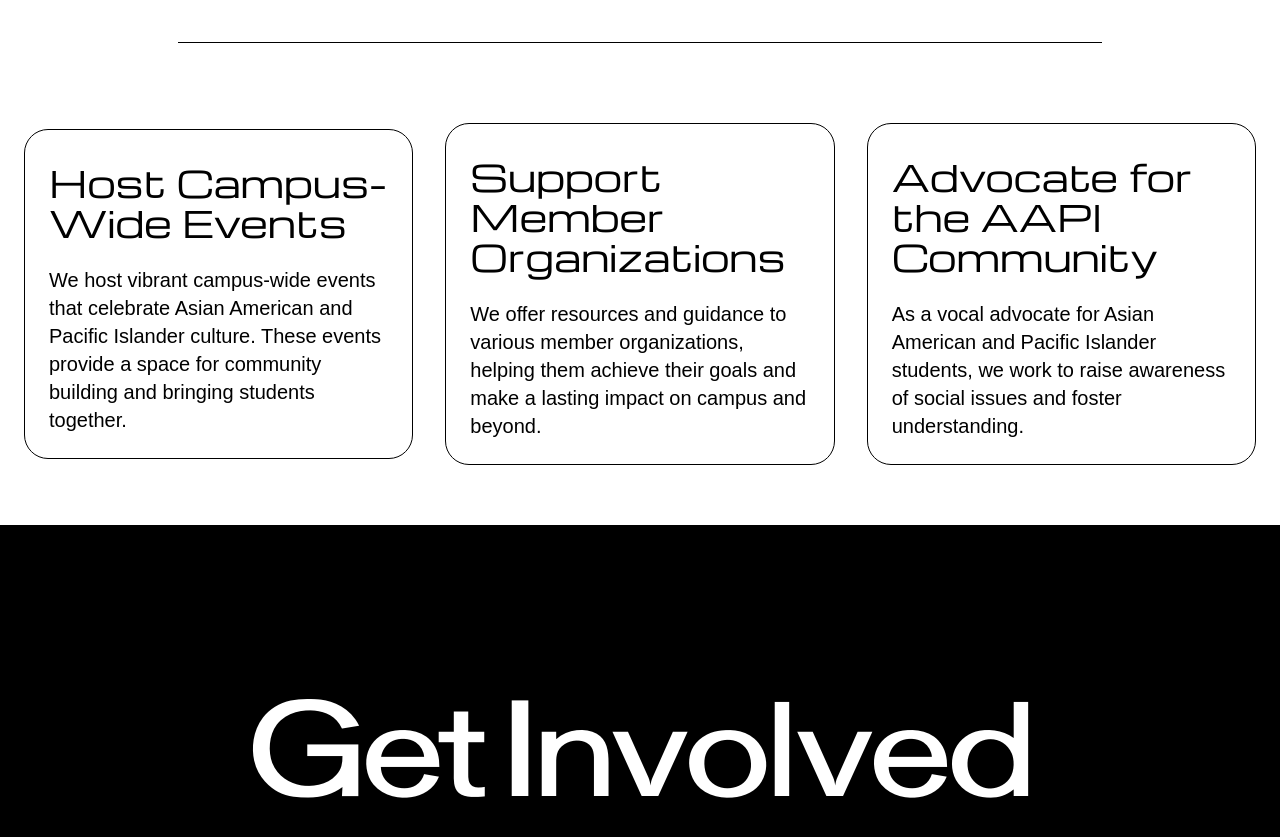
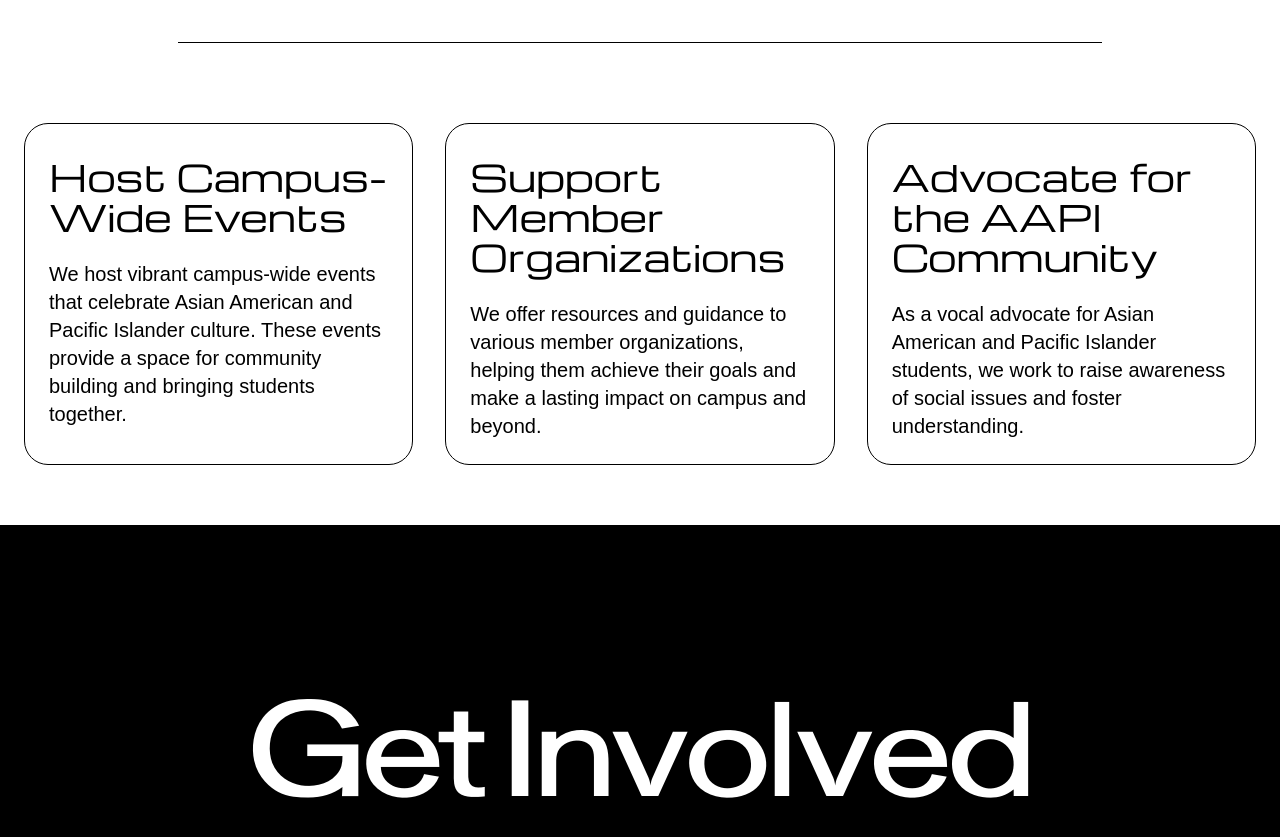
Before and after one commit to gabrieldilano/AAPASC-Site, a React (Create React App) app: page / in a window 1280 px wide. Shown: the part 2034-2871 px from the top of the page. Built offline with nearby package versions, Linux system fonts and the light colour scheme; a web font is replaced by a local one.

Commit message:
updates roles to be same size

```diff
--- a/src/components/Home/RolesSection.js
+++ b/src/components/Home/RolesSection.js
@@ -46,12 +46,12 @@ export default function RolesSection() {
           whileInView="reveal"
           viewport={{ once: false, amount: 0.2 }} // Ensure animation happens again when scrolled into view
           variants={containerVariants} // Staggering effect for cards
-          className="grid gap-8 md:grid-cols-2 lg:grid-cols-3 justify-center items-center"
+          className="grid gap-8 md:grid-cols-2 lg:grid-cols-3 justify-center items-stretch"
         >
           {/* Card 1 */}
           <motion.div
             variants={cardVariants} // Apply individual card animation
-            className="bg-transparent border-black border-[1px] rounded-3xl text-black p-6 flex flex-col justify-between h-auto"
+            className="bg-transparent border-black border-[1px] rounded-3xl text-black p-6 flex flex-col h-full"
           >
             <motion.h2
               initial="hidden"
@@ -80,7 +80,7 @@ export default function RolesSection() {
           {/* Card 2 */}
           <motion.div
             variants={cardVariants}
-            className="bg-transparent border-black border-[1px] rounded-3xl text-black p-6 flex flex-col justify-between h-auto"
+            className="bg-transparent border-black border-[1px] rounded-3xl text-black p-6 flex flex-col h-full"
           >
             <motion.h2
               initial="hidden"
@@ -111,7 +111,7 @@ export default function RolesSection() {
           {/* Card 3 */}
           <motion.div
             variants={cardVariants}
-            className="bg-transparent border-black border-[1px] rounded-3xl text-black p-6 flex flex-col justify-between h-auto"
+            className="bg-transparent border-black border-[1px] rounded-3xl text-black p-6 flex flex-col h-full"
           >
             <motion.h2
               initial="hidden"
```
